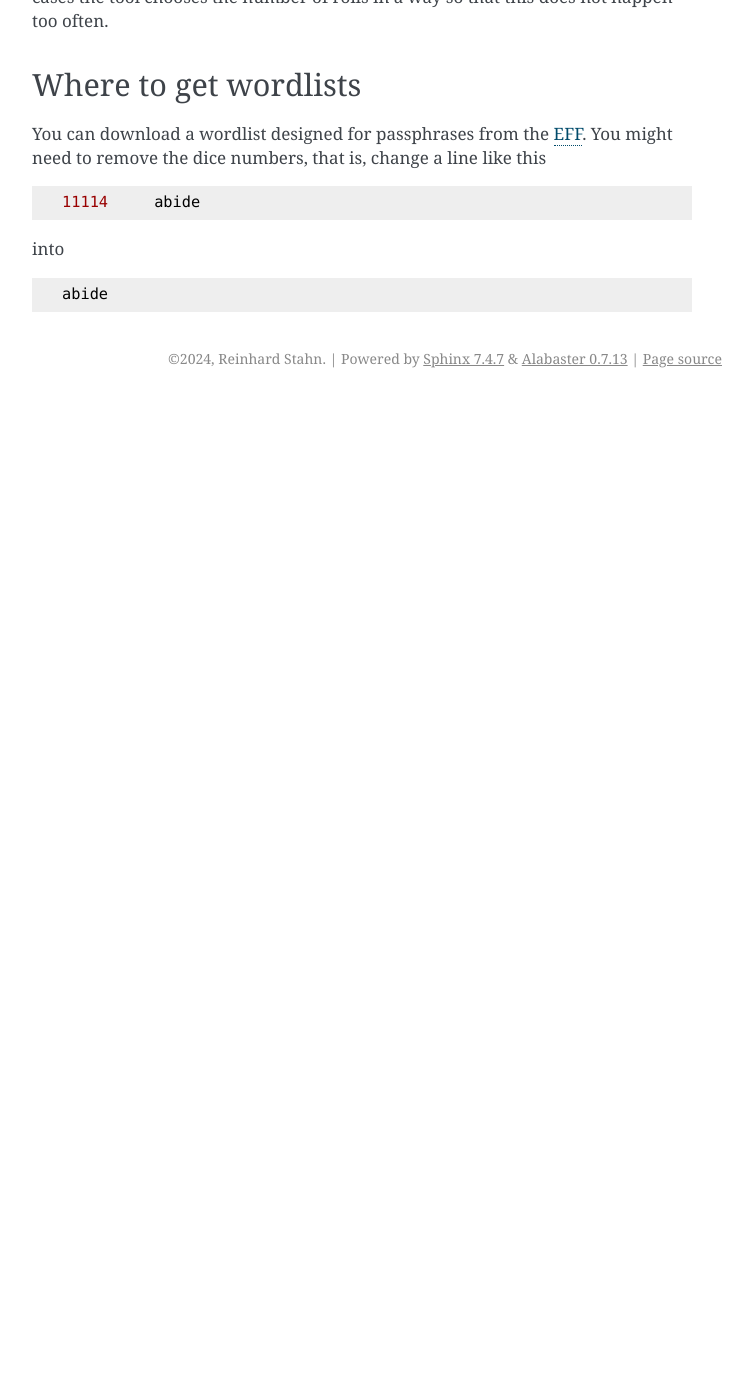
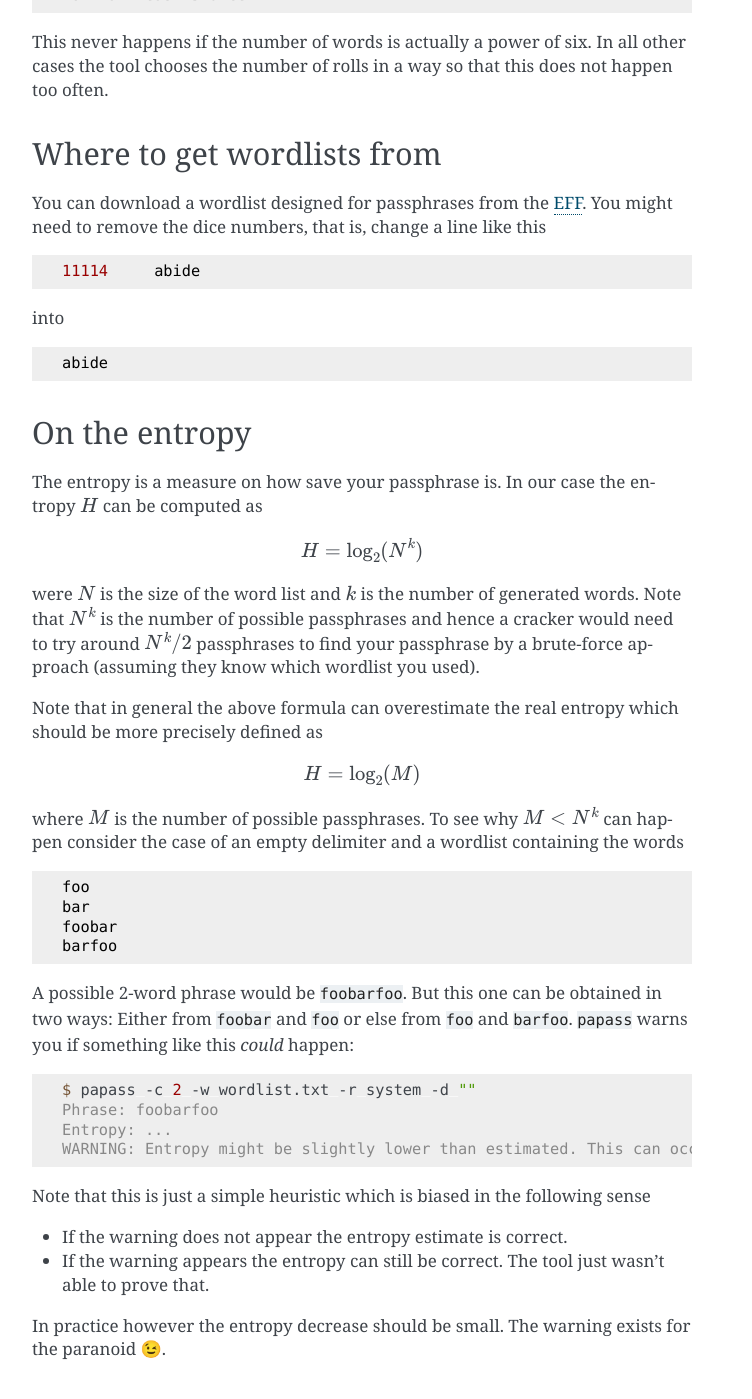
Before and after one commit to rainij/papass, a Sphinx documentation site: the page built from docs/source/usage_cli.md, in a window 1280 px wide and 1400 px high, scrolled down 1365 px. Shown: the whole window, without its empty margins (388-1140 px from the left). Built offline with Sphinx 7.4.7, drawn with Linux system fonts in a browser that asks for light colours; before the commit the page ends 1763 px from its top, so only the background shows below that; some of the changed text lies outside the part shown.

Commit message:
Add words on entropy and its guarantee

````diff
--- a/docs/source/usage_cli.md
+++ b/docs/source/usage_cli.md
@@ -10,7 +10,11 @@ Install via [pipx](https://pipx.pypa.io/stable/):
 
 ```{code-block} console
 $ pipx install papass
-$ # Check that it works:
+```
+
+Check that it works:
+
+```{code-block} console
 $ papass --help
 ...
 ```
@@ -29,17 +33,18 @@ abide
 
 you can run the following command to quickly generate a random list of four words:
 
-```{code-block} console
+```{code} console
 $ papass -c 4 -w ../eff_large.wordlist
 Phrase: grimy street acetone overcast
 Entropy: 51.6993
 ```
 
-You can use several wordlist in which case the wordlists are merged and deduplicated. To
-use **physical dice** use the ``-r dice`` option. In this example you have to roll five
-dice four times:
+You can use several wordlists in which case the wordlists are merged and deduplicated. To
+use **physical dice** use the ``-r dice`` option.
 
-```{code-block} console
+In the following example you have to roll five dice four times:
+
+```{code} console
 $ papass -c 4 -w wordlist.txt -r dice
 Roll at least 5 dice: 1 6 3 4 4
 Roll at least 5 dice: 4 1 1 2 5
@@ -56,7 +61,7 @@ hand uses all the words, but at the cost of rejecting some of the rolls (**rejec
 sampling**). This is necessary to obtain a uniform distribution on the words. This looks
 like this:
 
-```{code-block} console
+```{code} console
 $ papass -c 4 -w wordlist.txt -r dice
 Roll at least 5 dice: 6 6 6 6 6
 Rejected. Try again!
@@ -66,7 +71,7 @@ Roll at least 5 dice: ...
 This never happens if the number of words is actually a power of six. In all other cases
 the tool chooses the number of rolls in a way so that this does not happen too often.
 
-## Where to get wordlists
+## Where to get wordlists from
 
 You can download a wordlist designed for passphrases from the
 [EFF](https://www.eff.org/deeplinks/2016/07/new-wordlists-random-passphrases). You might
@@ -81,3 +86,51 @@ into
 ```
 abide
 ```
+
+## On the entropy
+The entropy is a measure on how save your passphrase is. In our case the entropy {math}`H`
+can be computed as
+
+```{math}
+H = \log_2(N^k)
+```
+
+were {math}`N` is the size of the word list and {math}`k` is the number of generated
+words. Note that {math}`N^k` is the number of possible passphrases and hence a cracker
+would need to try around {math}`N^k/2` passphrases to find your passphrase by a
+brute-force approach (assuming they know which wordlist you used).
+
+Note that in general the above formula can overestimate the real entropy which should be
+more precisely defined as
+
+```{math}
+H = \log_2(M)
+```
+
+where {math}`M` is the number of possible passphrases. To see why {math}`M<N^k` can happen
+consider the case of an empty delimiter and a wordlist containing the words
+
+```
+foo
+bar
+foobar
+barfoo
+```
+
+A possible 2-word phrase would be `foobarfoo`. But this one can be obtained in two ways:
+Either from `foobar` and `foo` or else from `foo` and `barfoo`. `papass` warns you if
+something like this *could* happen:
+
+```{code} console
+$ papass -c 2 -w wordlist.txt -r system -d ""
+Phrase: foobarfoo
+Entropy: ...
+WARNING: Entropy might be slightly lower than estimated. This can occur for example if the delimiter is contained in one of the words.
+```
+
+Note that this is just a simple heuristic which is biased in the following sense
+
+- If the warning does not appear the entropy estimate is correct.
+- If the warning appears the entropy can still be correct. The tool just wasn't able to prove that.
+
+In practice however the entropy decrease should be small. The warning exists for the paranoid 😉.
````
